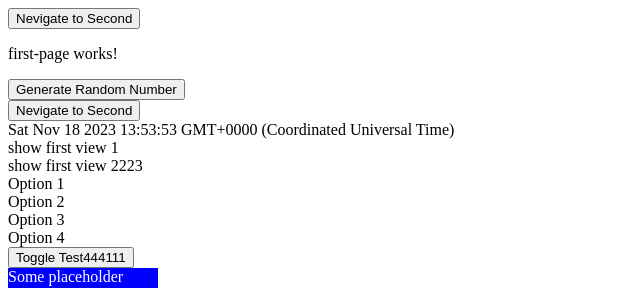
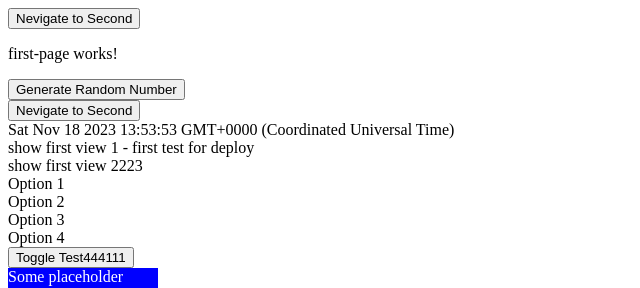
Before and after one commit to BarakShuli/cypressPOC, an Angular app: page / in a window 1280 px wide. Shown: the top 288 px of the page, without its empty margins (0-640 px from the left). Built offline with nearby package versions, Linux system fonts and the light colour scheme.

Commit message:
Update first-page.component.html

```diff
--- a/src/app/first-page/first-page.component.html
+++ b/src/app/first-page/first-page.component.html
@@ -5,7 +5,7 @@
 
 
 <div *ngIf="showFirstView; else: showSecondView">
-  show first view  1
+  show first view  1 - first test for deploy
 </div>
 
 <ng-template #showSecondView>
```
